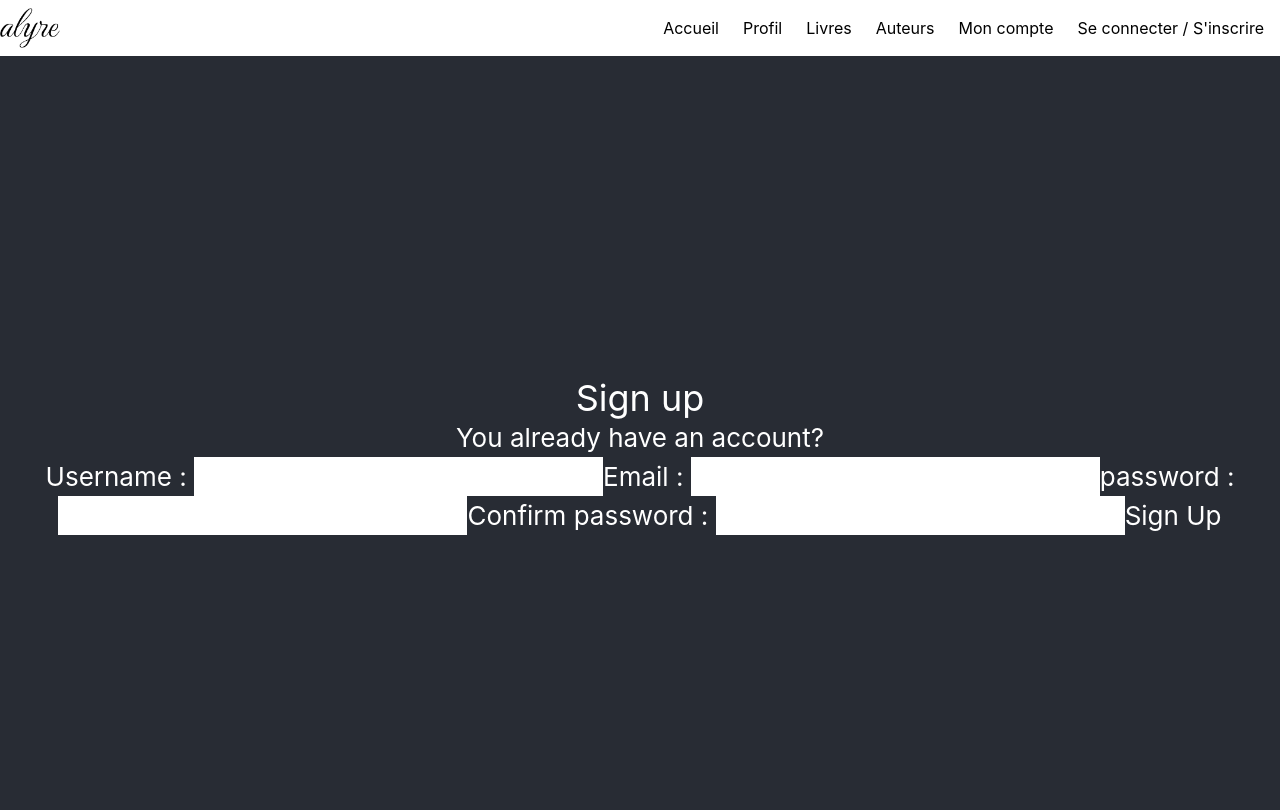
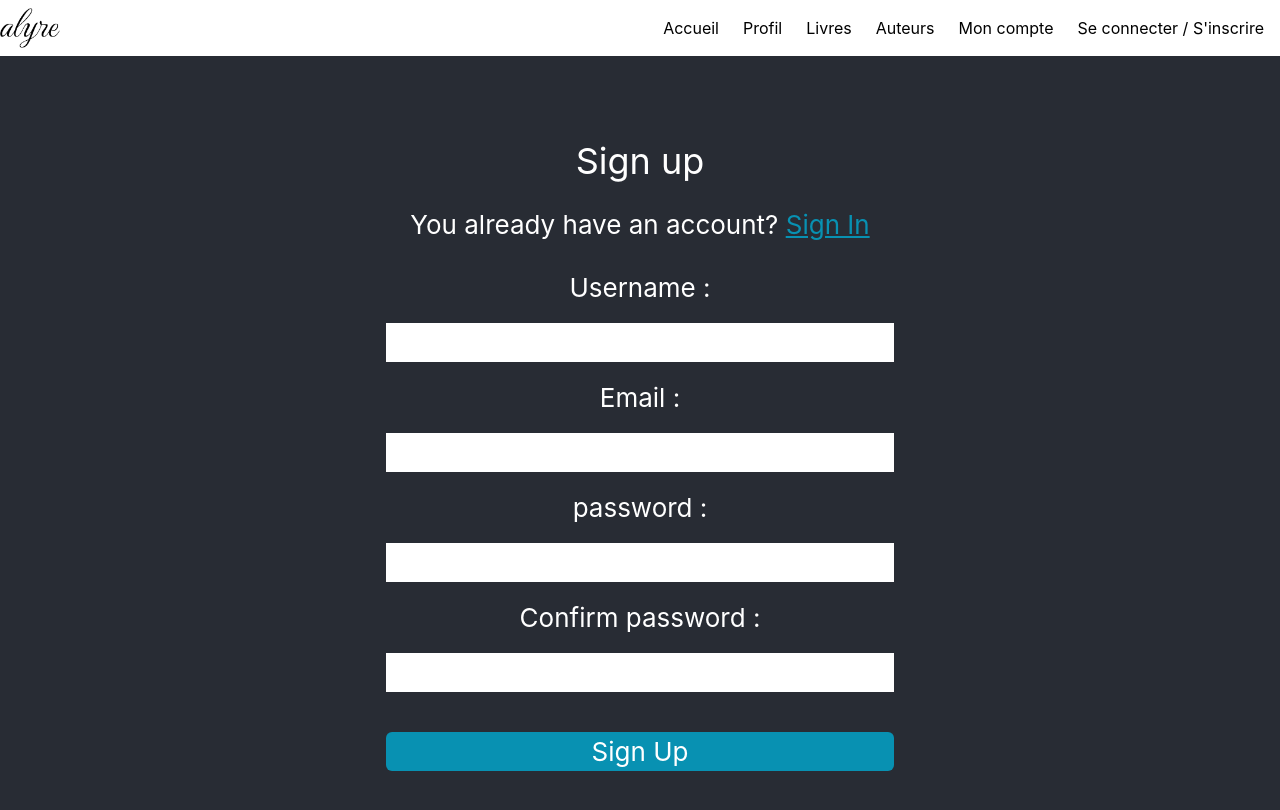
Before and after one commit to kabak-co/alyre, a React (Create React App) app: page /signup in a window 1280 px wide. Shown: the top 810 px of the page. Built offline with nearby package versions, Linux system fonts and the light colour scheme.

Commit message:
Build(Sign Up) Call to back end

```diff
--- a/src/pages/SignUp.tsx
+++ b/src/pages/SignUp.tsx
@@ -1,18 +1,47 @@
+import { useState } from "react";
+import { Link } from "react-router-dom";
+
 const SignUp = () => {
+    const [isError, setIsError] = useState(false);
+
+    const saveAccount = async () => {
+        const usernameElement = document.getElementById('username') as HTMLInputElement;
+        const emailElement = document.getElementById('email') as HTMLInputElement;
+        const passwordElement = document.getElementById('password') as HTMLInputElement;
+        const confirmPasswordElement = document.getElementById('confirmPassword') as HTMLInputElement;
+
+        const formData = new FormData();
+        formData.append('username', usernameElement.value);
+        formData.append('email', emailElement.value);
+        formData.append('password', passwordElement.value);
+        formData.append('confirmPassword', confirmPasswordElement.value);
+
+
+        try {
+            const response = await fetch(`http://localhost:8080/signup`, {
+                method: 'PUSH',
+                body: formData
+            });
+            console.log(response);
+        } catch (err) {
+            console.log(err);
+        }
+    };
+
     return (
         <div>
-            <h1 className="text-4xl">Sign up</h1>
-            <p>You already have an account? </p>
-            <div>
+            <h1 className="m-6 text-4xl">Sign up</h1>
+            <p className="m-6">You already have an account? <Link className="underline text-cyan-600" to={'/signin'}>Sign In</Link></p>
+            <div className="flex flex-col">
                 <label htmlFor="username">Username : </label>
-                <input type="text" name="username" id="username" />
+                <input className="my-4 text-slate-500" type="text" name="username" id="username" />
                 <label htmlFor="email">Email : </label>
-                <input type="text" name="email" id="email" />
+                <input className="my-4 text-slate-500" type="text" name="email" id="email" />
                 <label htmlFor="password">password : </label>
-                <input type="text" name="password" id="password" />
+                <input className="my-4 text-slate-500" type="text" name="password" id="password" />
                 <label htmlFor="confirmPassword">Confirm password : </label>
-                <input type="text" name="confirmPassword" id="confirmPassword" />
-                <button>Sign Up</button>
+                <input className="my-4 text-slate-500" type="text" name="confirmPassword" id="confirmPassword" />
+                <button onClick={() => saveAccount()} className="my-6 bg-cyan-600 rounded-md">Sign Up</button>
             </div>
         </div>
     );
```
